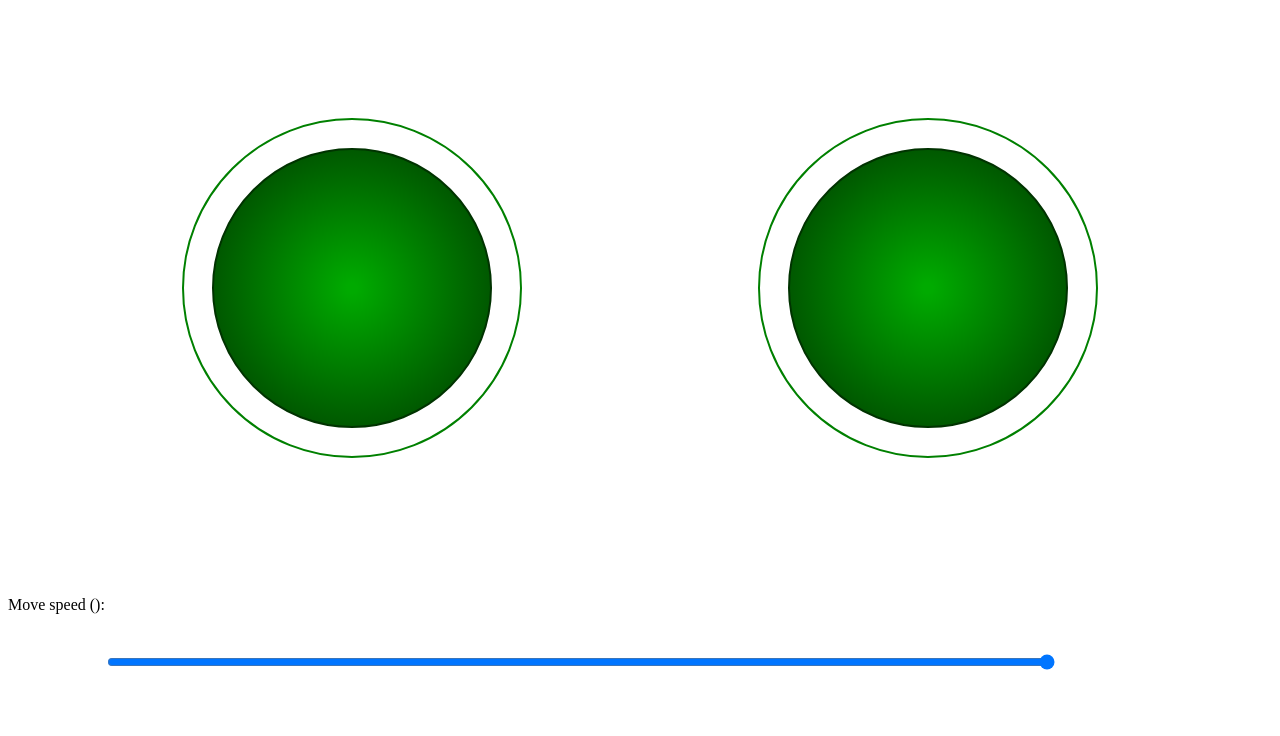
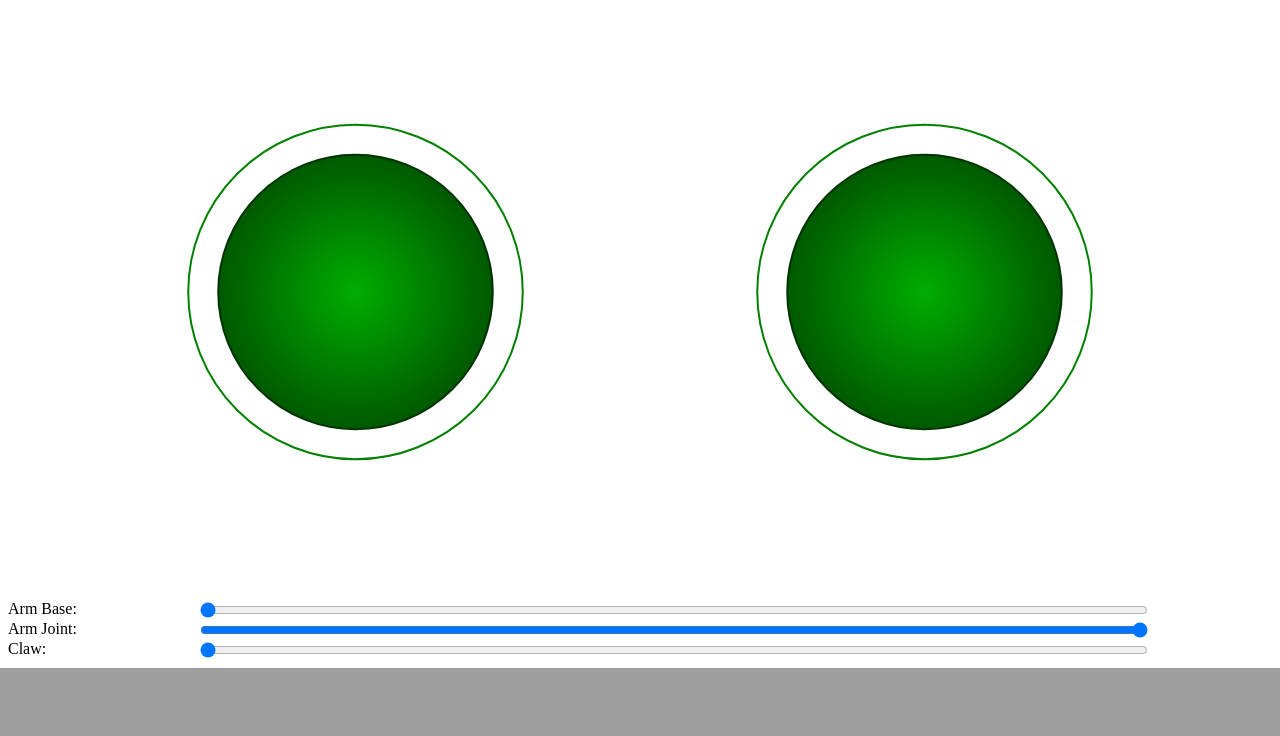
Before and after one commit to rbuxton1/blu-e, a Flask app: page /rc in a window 1280 px wide. Shown: the part 956-1692 px from the top of the page. After the commit the page ends 1624 px from the top, so only its background shows below. Run offline with Flask 3, Linux system fonts and the light colour scheme; some libraries are stand-ins or nearby versions.

Commit message:
Got the arm working

```diff
--- a/app.py
+++ b/app.py
@@ -7,6 +7,7 @@ from flask_socketio import SocketIO
 import sys
 import cv2
 from picamera2 import Picamera2
+from libcamera import ColorSpace
 
 # Global variables
 app = Flask(__name__)
@@ -14,7 +15,7 @@ app.config['SECRET_KEY'] = 'test'
 
 # Using picamera2 avoids the issues with openCV and the new libcamera stack.
 picam2 = Picamera2()
-config = picam2.create_preview_configuration()
+config = picam2.create_preview_configuration({"format": 'RGB888', "size": (640, 480)}, colour_space=ColorSpace.Srgb(), raw={"format": "SGBRG10_CSI2P", "size": (640, 480)})
 picam2.configure(config)
 picam2.start()
 
@@ -79,6 +80,18 @@ def release():
         return state
     else:
         return { "error": error_no_key }
+
+@app.route('/status')
+def get_status():
+    ret = {
+        "battery": dog.read_battery(),
+        "motors": dog.read_motor(),
+        "pitch": dog.read_pitch(),
+        "roll": dog.read_roll(),
+        "yaw": dog.read_yaw()
+    }
+
+    return ret
 
 # Helper function to generate video from cv2 video capture
 def gen(video):
@@ -185,16 +198,39 @@ def leg():
 @app.route('/motor', methods=['POST'])
 def motor():
     data = request.json
-    if check_auth(data.get('key')):
-        id = data.get('id')
-        step = data.get('step')
-        try:
-            dog.motor(id, step)
-        except Exception as err:
-            return { "ok": False, "error": err }
-        return { "ok": True }
-    else:
-        return { "error": error_no_key }
+    id = data.get('id')
+    step = data.get('step')
+    try:
+        dog.motor(id, step)
+    except Exception as err:
+        return { "ok": False, "error": err }
+    return { "ok": True }
+
+@app.route('/arm', methods=['POST'])
+def arm():
+    data = request.json
+    try:
+        dog.arm(data['x'], data['y'])
+    except Exception as err:
+        return { "ok": False, "error": err }
+    return { "ok": True }
+
+@app.route('/claw', methods=['POST'])
+def claw():
+    data = request.json
+    try:
+        dog.claw(data['pos'])
+    except Exception as err:
+        return { "ok": False, "error": err }
+    return { "ok": True }
+
+@app.route('/reset', methods=['POST'])
+def reset_motors():
+    try:
+        dog.reset()
+    except Exception as err:
+        return { "ok": False, "error": err }
+    return { "ok": True }
 
 @io.on('connect')
 def on_connect():
@@ -202,6 +238,7 @@ def on_connect():
 
 @io.on('command')
 def on_command(json):
+    print(json)
     try :
         if json['cmd'] == 'move':
             dog.move(json['direction'], json['step'])
@@ -209,6 +246,9 @@ def on_command(json):
             dog.turn(json['step'])
         elif json['cmd'] == 'attitude':
             dog.attitude(json['direction'], json['step'])
+        elif json['cmd'] == 'motor':
+            print(json)
+            dog.motor(json['id'], int(json['step']))
     except Exception as err:
         print(err)
 
--- a/templates/control.html
+++ b/templates/control.html
@@ -1,20 +1,32 @@
-<html>
+<!DOCTYPE html>
+<html lang="en">
     <head>
+        <meta charset="UTF-8">
+        <meta name="viewport" content="width=device-width, initial-scale=1.0">
+        <meta http-equiv="X-UA-Compatible" content="ie=edge">
+        <title>Blu-E</title>
         <script src="/static/joy.min.js"></script>
         <script src="https://cdn.socket.io/4.6.0/socket.io.min.js" integrity="sha384-c79GN5VsunZvi+Q/WObgk2in0CbZsHnjEqvFxC5DxHn9lTfNce2WW6h2pH6u/kF+" crossorigin="anonymous"></script>
     </head>
     <div style="width: 100%;">
         <img src="/video" alt="" style="width:100%;">
         <div style="display: flex; flex-direction: row; width: 100%; justify-content: center;">
-            <div id="leftStick" style="width:45vw;height:45vw;margin-bottom:20px;"></div>
-            <div id="rightStick" style="width:45vw;height:45vw;margin-bottom:20px;"></div>
+            <div id="leftStick" style="width:45%; height: 45vw; margin-bottom: 20px;"></div>
+            <div id="rightStick" style="width:45%; height: 45vw; margin-bottom: 20px;"></div>
         </div>
         <div style="display: flex; flex-direction: column;">
             <div style="display: flex; flex-direction: row;">
-                <div>Move speed ():</div>
-                <input type="range" min="1" max="25" value="25" id="myRange" style="width:75%;height:10vw;">
+                <div style="width:15%;">Arm Base:</div>
+                <input type="range" min="-90" max="90" value="-90" id="armBase" style="width:75%;">
             </div>
-
+            <div style="display: flex; flex-direction: row;">
+                <div style="width:15%;">Arm Joint:</div>
+                <input type="range" min="-90" max="60" value="60" id="armJoint" style="width:75%;">
+            </div>
+            <div style="display: flex; flex-direction: row;">
+                <div style="width:15%;">Claw:</div>
+                <input type="range" min="0" max="255" value="0" id="claw" style="width:75%;">
+            </div>
         </div>
     </div>
 
@@ -35,10 +47,12 @@
         let left = new JoyStick('leftStick', {},  (data) => {
             let motion = scale(data.y, [-100, 100], [-25, 25]);
             let turn = scale(data.x, [-100, 100], [-150, 150]);
+            console.log('motion', motion, 'turn', turn)
 
             socket.emit('command', { cmd: 'move', step: motion, direction: 'x' });
             socket.emit('command', { cmd: 'turn', step: -turn });
         });
+
         let right = new JoyStick('rightStick', {}, (data) => {
             let pitch = scale(data.y, [-100, 100], [-10, 10]);
             let yaw = scale(data.x, [-100, 100], [-12, 12]);
@@ -46,5 +60,31 @@
             socket.emit('command', { cmd: 'attitude', direction: 'p', step: pitch });
             socket.emit('command', { cmd: 'attitude', direction: 'y', step: -yaw });
         });
+
+        const baseSlider = document.getElementById('armBase');
+        const jointSlider = document.getElementById('armJoint');
+        const clawSlider = document.getElementById('claw');
+
+        baseSlider.addEventListener('input', (data) => {
+            console.log('data', data);
+            socket.emit('command', { cmd: 'motor', id: 53, step: data.target.value});
+        });
+        baseSlider.addEventListener("submit", (event) => {
+            console.lot('This one!')
+            event.preventDefault();
+        })
+        jointSlider.addEventListener('input', (data) => {
+            socket.emit('command', { cmd: 'motor', id: 52, step: data.target.value});
+        });
+        jointSlider.addEventListener("submit", (event) => {
+            event.preventDefault();
+        })
+        clawSlider.addEventListener('input', (data) => {
+            socket.emit('command', { cmd: 'motor', id: 51, step: data.target.value});
+        });
+        clawSlider.addEventListener("submit", (event) => {
+            event.preventDefault();
+        })
+
     </script>
 </html>
```
